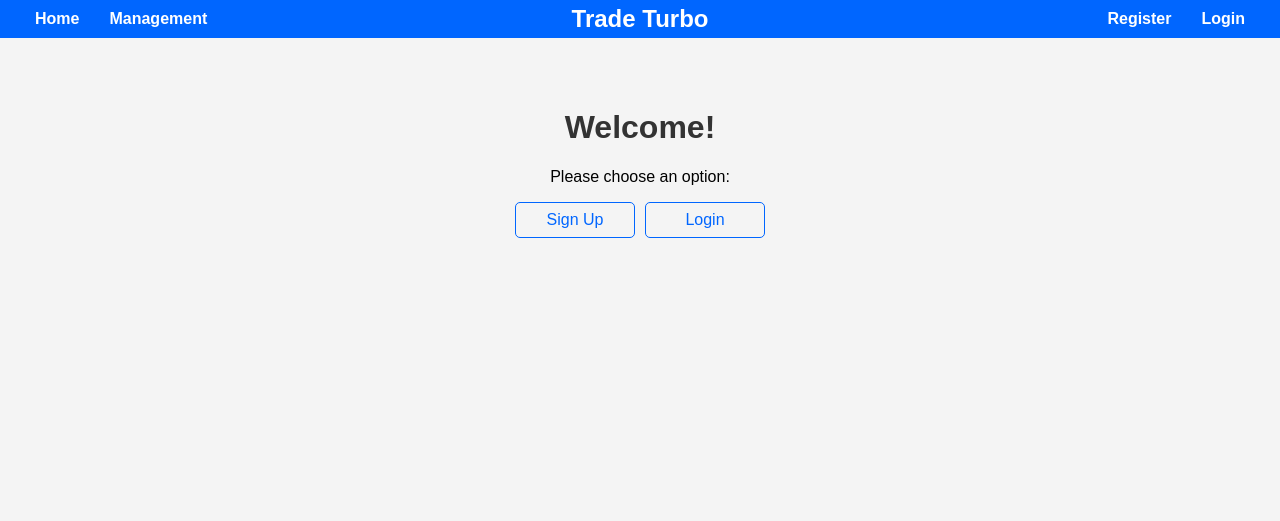
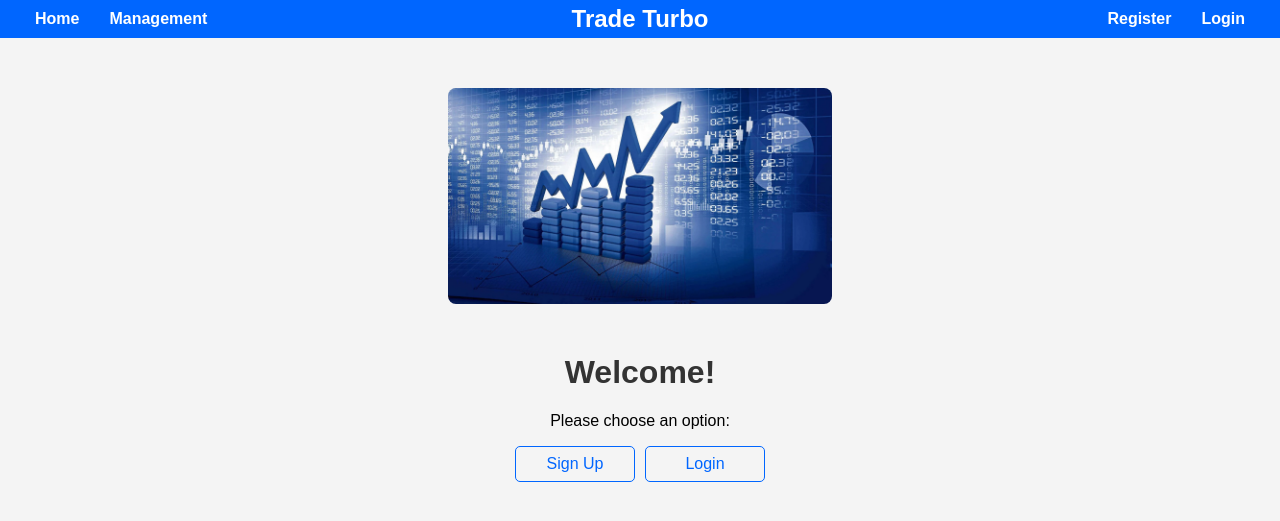
Before and after one commit to betaberry/trade-turbo-frontend, a Flask app: page / in a window 1280 px wide. Shown: the top 521 px of the page. Run offline with Flask 3, Linux system fonts and the light colour scheme.

Commit message:
feat: add pic in the home page

```diff
--- a/trade/templates/index.html
+++ b/trade/templates/index.html
@@ -56,7 +56,7 @@
 
         .container {
             text-align: center;
-            padding: 50px;
+            padding: 0px;
         }
 
         h1 {
@@ -93,6 +93,19 @@
             background-color: #0066ff;
             color: white;
         }
+
+        .image-container {
+            display: flex;
+            justify-content: center; /* Center the image horizontally */
+            align-items: center; /* Center the image vertically (if you set a height) */
+            margin: 50px auto;
+        }
+
+        .image-container img {
+            max-width: 30%; /* Adjust this percentage to make the image smaller */
+            height: auto;
+            border-radius: 8px; /* Optional: adds rounded corners to the image */
+        }
     </style>
 </head>
 <body>
@@ -113,6 +126,11 @@
             </ul>
         </div>
     </nav>
+
+    <div class="image-container">
+        <img src="static/pic.webp" alt="Welcome Image">
+    </div>
+
     <div class="container">
         <h1>Welcome!</h1>
         <p>Please choose an option:</p>
@@ -121,5 +139,6 @@
             <li><a href="/login">Login</a></li>
         </ul>
     </div>
+
 </body>
 </html>
```
Also changed, not shown: trade/static/pic.webp (added).
